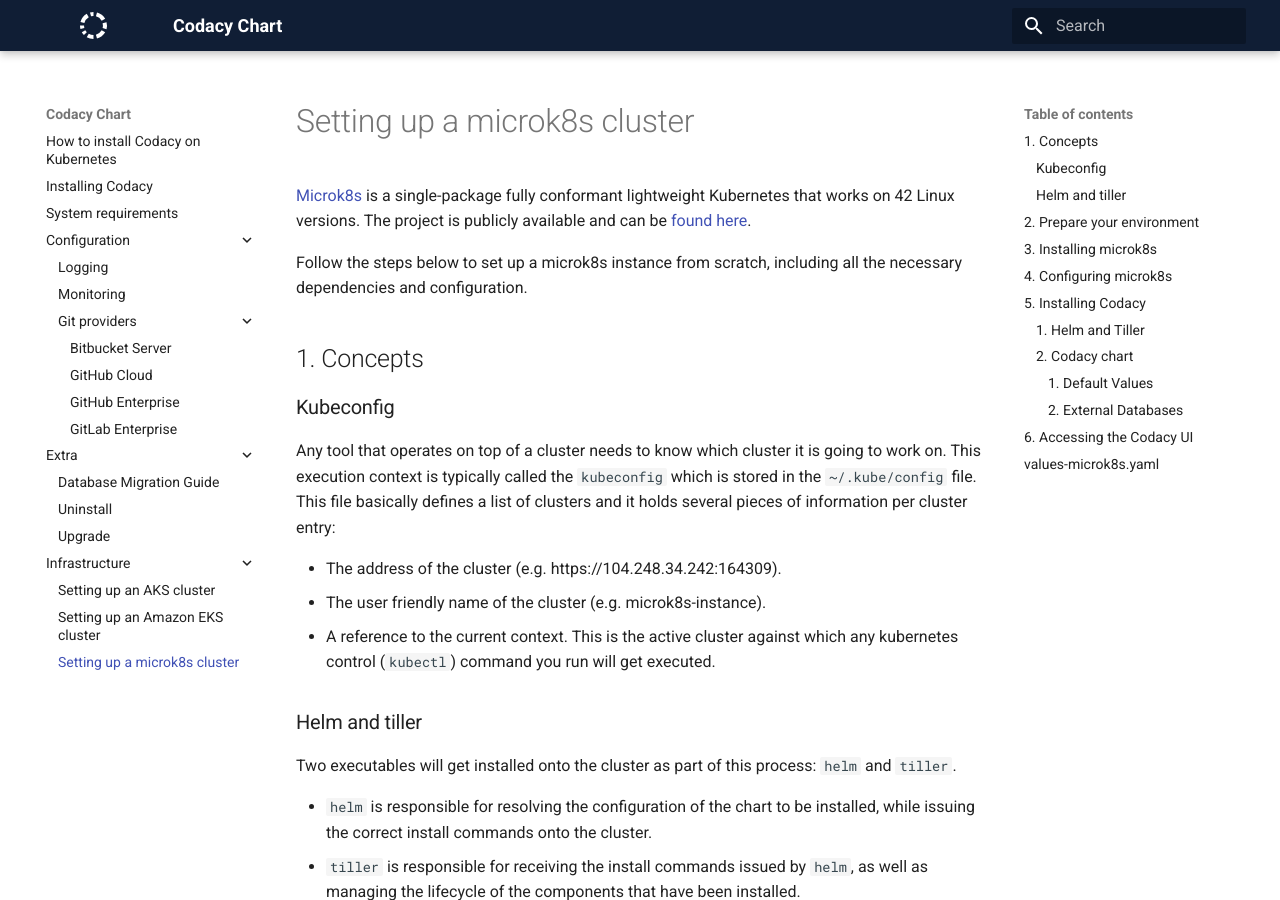
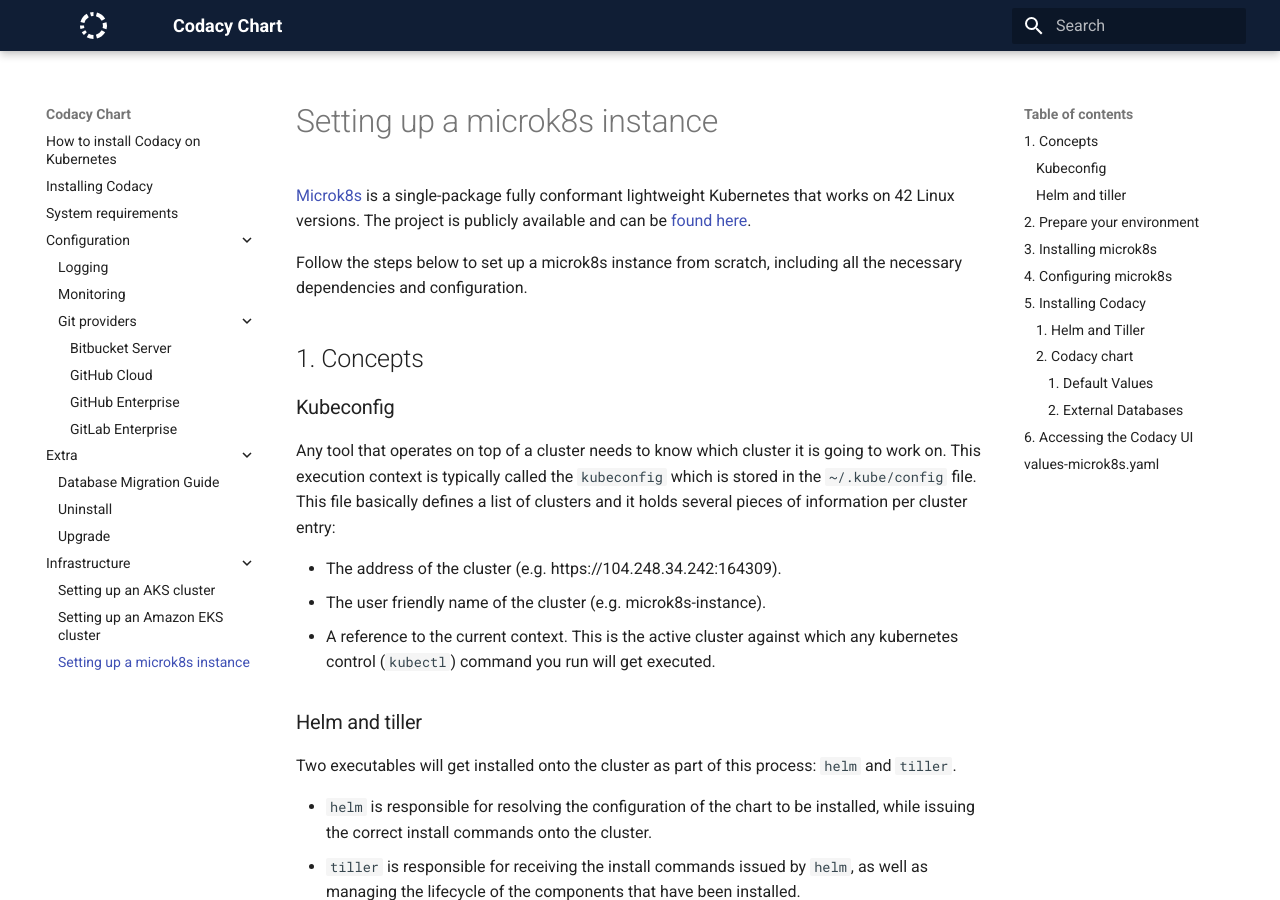
Before and after one commit to codacy/chart, an MkDocs documentation site: the page built from docs/infrastructure/microk8s-quickstart.md, in a window 1280 px wide and 900 px high. Built offline with MkDocs 1.6.1 and Material for MkDocs 9.7.7, drawn with Linux system fonts in a browser that asks for light colours.

Commit message:
fix: change cluster to instance

```diff
--- a/docs/infrastructure/microk8s-quickstart.md
+++ b/docs/infrastructure/microk8s-quickstart.md
@@ -1,4 +1,4 @@
-# Setting up a microk8s cluster
+# Setting up a microk8s instance
 
 [Microk8s](https://microk8s.io/) is a single-package fully conformant lightweight Kubernetes that works on 42 Linux versions. The project is publicly available and can be [found here](https://github.com/ubuntu/microk8s).
 
```
